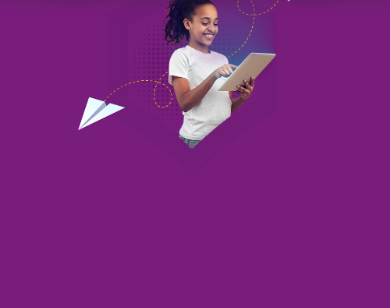
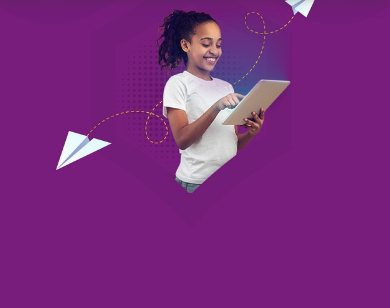
Before and after one commit to bhikhi-gc/EduBee, a plain HTML site: page index.html in a window 390 px wide. Shown: the part 82-390 px from the top of the page. Drawn offline with Linux system fonts and the light colour scheme; a web font is replaced by a local one.

Commit message:
uploading files

```diff
--- a/assets/css/media.css
+++ b/assets/css/media.css
@@ -273,13 +273,13 @@
 		padding-top: 80%;
 	}
 	#intro {
-    background-image: url("../../images/main-banner-ipad.jpg");
+    background-image: url("../../images/main-banner-mobile.jpg");
     background-color: #781d7d;
-    background-size: contain;
+    background-size: 120%;
     background-attachment: scroll;
     background-repeat: no-repeat;
     width: 100%;
-    height: 150vh;}
+    height: 130vh;}
 
 	/**Video Carousal**/
 	#videos{
```
Also changed, not shown: images/main-banner-mobile.jpg (added).
